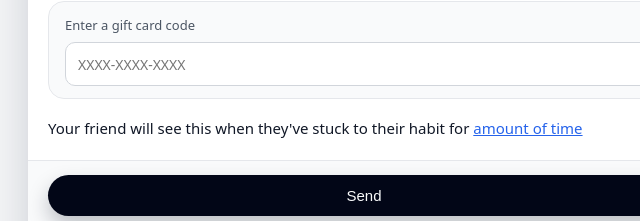
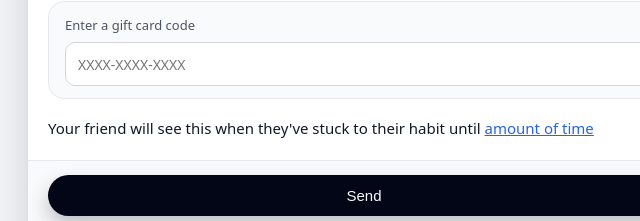
Before and after one commit to laithali004/rooting-reward, a plain HTML site: page index.html in a window 1280 px wide. Shown: the part 264-485 px from the top of the page, 276-916 px from the left. Drawn offline with nearby package versions, Linux system fonts and the light colour scheme.

Commit message:
Update index.html
changed wording in reward messaging.

```diff
--- a/index.html
+++ b/index.html
@@ -342,7 +342,7 @@
           <p>
             <span id="friend-wrapper-2">
               <span id="friend-name-2"></span> will see this when they've stuck
-              to their habit for
+              to their habit until
             </span>
             <span class="blue-link" id="time-text">amount of time</span>
           </p>
```
